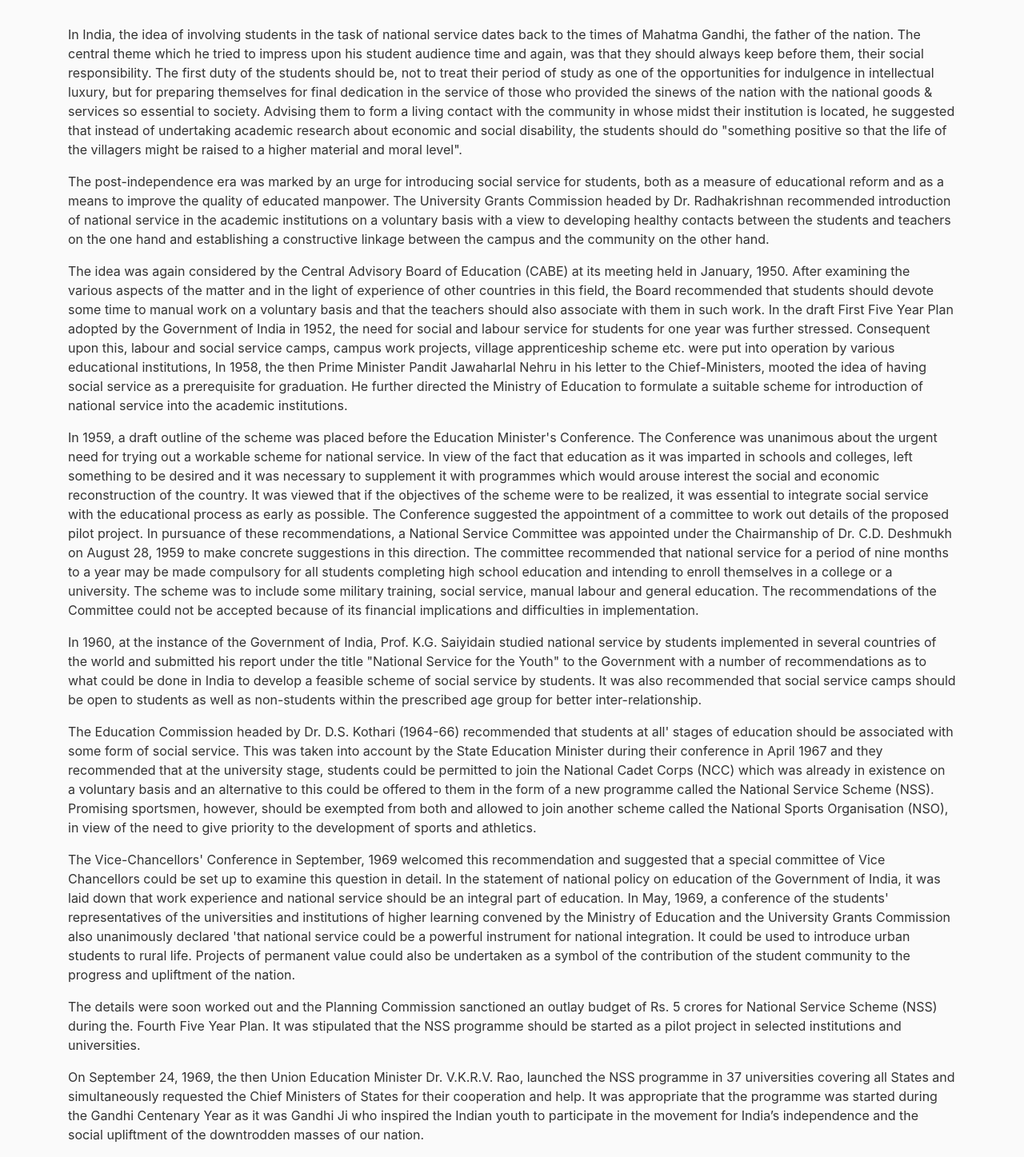
After one commit to sayalideo/RBAC-Implementation, a Flask app: template rbac/templates/about.html in a window 1280 px wide. The commit adds this page. Shown: the part 1110-2557 px from the top of the page at 80% size. Run offline with Flask 2, Linux system fonts and the light colour scheme; the template is opened without the code that fills it: values that come from a table or form of the project are taken from there, others are empty; data comes from the database, SQL or seed files in the repository; some libraries are stand-ins or nearby versions.

Commit message:
Add files via upload

```diff
--- /dev/null
+++ b/rbac/templates/about.html
@@ -0,0 +1,120 @@
+{% extends "layout.html" %}
+{% block content %}
+<img src="../static/bar.png" alt=""> <br><br>
+<div>
+    <h1>Welcome To National Service Scheme - Institute Portal</h1>
+</div>
+<nav class="navbar navbar-expand-lg navbar-light bg-light">
+    {% if current_user.is_authenticated %}
+        {% if role=='Admin' %}
+            <a href="{{ url_for('admin') }}" class="nav-link btn btn-outline-dark btn-lg">Dashboard</a>
+        {% elif role=='CP' %}
+        <a href="{{ url_for('cp_dashboard') }}" class="nav-link btn btn-outline-dark btn-lg">Dashboard</a>
+        {% elif role=='DH' %}
+        <a href="{{ url_for('dh_dashboard') }}" class="nav-link btn btn-outline-dark btn-lg">Dashboard</a>
+        {% elif role=='EH' %}
+        <a href="{{ url_for('eh_dashboard') }}" class="nav-link btn btn-outline-dark btn-lg">Dashboard</a>
+        {% elif role=='PRH' %}
+        <a href="{{ url_for('prh_dashboard') }}" class="nav-link btn btn-outline-dark btn-lg">Dashboard</a>
+        {% elif role=='TR' %}
+        <a href="{{ url_for('tr_dashboard') }}" class="nav-link btn btn-outline-dark btn-lg">Dashboard</a>
+        {% endif %}
+        &nbsp; &nbsp;
+        <a href="{{ url_for('logout') }}" class="nav-link btn btn-outline-dark btn-lg">Logout</a>
+            <a href="{{ url_for('objective') }}" style="margin-left: 70%" class="nav-link btn btn-outline-dark btn-lg">Objective</a>
+    {% else %}
+        <a href="{{ url_for('register') }}" class="nav-link btn btn-outline-dark btn-lg">Register</a> &nbsp; &nbsp;
+        <a href="{{ url_for('login') }}" class="nav-link btn btn-outline-dark btn-lg">Login</a> &nbsp; &nbsp;
+        <a href="{{ url_for('objective') }}" style="margin-left: 70%" class="nav-link btn btn-outline-dark btn-lg">Objective</a>
+    {% endif %}
+</nav>
+
+<div class="about">
+    <h2 style="margin-top: 3rem;">About the Organization</h2>
+    <hr />
+    <hr />
+    <img src="../static/organisation.jpg" style="margin-left: 10%; margin-bottom: 2rem;"  width="80%" height ="40%" alt="">
+    <p>In India, the idea of involving students in the task of national service dates back to the times
+        of Mahatma Gandhi, the father of the nation. The central theme which he tried to impress upon his
+        student audience time and again, was that they should always keep before them, their social
+        responsibility. The first duty of the students should be, not to treat their period of study as
+        one of the opportunities for indulgence in intellectual luxury, but for preparing themselves for
+        final dedication in the service of those who provided the sinews of the nation with the national
+        goods & services so essential to society. Advising them to form a living contact with the community
+        in whose midst their institution is located, he suggested that instead of undertaking academic
+        research about economic and social disability, the students should do "something positive so that
+        the life of the villagers might be raised to a higher material and moral level".</p>
+
+    <p>The post-independence era was marked by an urge for introducing social service for students, both
+        as a measure of educational reform and as a means to improve the quality of educated manpower.
+        The University Grants Commission headed by Dr. Radhakrishnan recommended introduction of national
+        service in the academic institutions on a voluntary basis with a view to developing healthy contacts
+        between the students and teachers on the one hand and establishing a constructive linkage between
+        the campus and the community on the other hand.</p>
+
+    <p>The idea was again considered by the Central Advisory Board of Education (CABE) at its meeting held
+        in January, 1950. After examining the various aspects of the matter and in the light of experience
+        of other countries in this field, the Board recommended that students should devote some time to
+        manual work on a voluntary basis and that the teachers should also associate with them in such
+        work. In the draft First Five Year Plan adopted by the Government of India in 1952, the need for
+        social and labour service for students for one year was further stressed. Consequent upon this,
+        labour and social service camps, campus work projects, village apprenticeship scheme etc. were
+        put into operation by various educational institutions, In 1958, the then Prime Minister Pandit
+        Jawaharlal Nehru in his letter to the Chief-Ministers, mooted the idea of having social service
+        as a prerequisite for graduation. He further directed the Ministry of Education to formulate a
+        suitable scheme for introduction of national service into the academic institutions.</p>
+
+    <p>In 1959, a draft outline of the scheme was placed before the Education Minister's Conference. The
+        Conference was unanimous about the urgent need for trying out a workable scheme for national
+        service. In view of the fact that education as it was imparted in schools and colleges, left
+        something to be desired and it was necessary to supplement it with programmes which would arouse
+        interest the social and economic reconstruction of the country. It was viewed that if the
+        objectives of the scheme were to be realized, it was essential to integrate social service with
+        the educational process as early as possible. The Conference suggested the appointment of a
+        committee to work out details of the proposed pilot project. In pursuance of these recommendations,
+        a National Service Committee was appointed under the Chairmanship of Dr. C.D. Deshmukh on August 28,
+        1959 to make concrete suggestions in this direction. The committee recommended that national
+        service for a period of nine months to a year may be made compulsory for all students completing
+        high school education and intending to enroll themselves in a college or a university. The scheme
+        was to include some military training, social service, manual labour and general education. The
+        recommendations of the Committee could not be accepted because of its financial implications and
+        difficulties in implementation.</p>
+
+    <p>In 1960, at the instance of the Government of India, Prof. K.G. Saiyidain studied national service
+        by students implemented in several countries of the world and submitted his report under the title
+        "National Service for the Youth" to the Government with a number of recommendations as to what
+        could be done in India to develop a feasible scheme of social service by students. It was also
+        recommended that social service camps should be open to students as well as non-students within
+        the prescribed age group for better inter-relationship.</p>
+
+    <p> The Education Commission headed by Dr. D.S. Kothari (1964-66) recommended that students at all'
+        stages of education should be associated with some form of social service. This was taken into
+        account by the State Education Minister during their conference in April 1967 and they recommended
+        that at the university stage, students could be permitted to join the National Cadet Corps (NCC)
+        which was already in existence on a voluntary basis and an alternative to this could be offered
+        to them in the form of a new programme called the National Service Scheme (NSS). Promising sportsmen,
+        however, should be exempted from both and allowed to join another scheme called the National Sports
+        Organisation (NSO), in view of the need to give priority to the development of sports and athletics.</p>
+
+    <p>The Vice-Chancellors' Conference in September, 1969 welcomed this recommendation and suggested that
+        a special committee of Vice Chancellors could be set up to examine this question in detail. In the
+        statement of national policy on education of the Government of India, it was laid down that work
+        experience and national service should be an integral part of education. In May, 1969, a conference
+        of the students' representatives of the universities and institutions of higher learning convened
+        by the Ministry of Education and the University Grants Commission also unanimously declared 'that
+        national service could be a powerful instrument for national integration. It could be used to
+        introduce urban students to rural life. Projects of permanent value could also be undertaken as
+        a symbol of the contribution of the student community to the progress and upliftment of the nation.</p>
+
+    <p>The details were soon worked out and the Planning Commission sanctioned an outlay budget of Rs. 5
+        crores for National Service Scheme (NSS) during the. Fourth Five Year Plan. It was stipulated that
+        the NSS programme should be started as a pilot project in selected institutions and universities.</p>
+
+    <p>On September 24, 1969, the then Union Education Minister Dr. V.K.R.V. Rao, launched the NSS programme
+        in 37 universities covering all States and simultaneously requested the Chief Ministers of States
+        for their cooperation and help. It was appropriate that the programme was started during the Gandhi
+        Centenary Year as it was Gandhi Ji who inspired the Indian youth to participate in the movement for
+        India’s independence and the social upliftment of the downtrodden masses of our nation.</p>
+</div>
+
+{% endblock content %}
--- a/rbac/templates/home.html
+++ b/rbac/templates/home.html
@@ -21,9 +21,12 @@
         {% endif %}
         &nbsp; &nbsp;
         <a href="{{ url_for('logout') }}" class="nav-link btn btn-outline-dark btn-lg">Logout</a>
+        <a href="{{ url_for('about') }}" style="margin-left: 70%" class="nav-link btn btn-outline-dark btn-lg">About NSS</a>
+
     {% else %}
         <a href="{{ url_for('register') }}" class="nav-link btn btn-outline-dark btn-lg">Register</a> &nbsp; &nbsp;
         <a href="{{ url_for('login') }}" class="nav-link btn btn-outline-dark btn-lg">Login</a> &nbsp; &nbsp;
+        <a href="{{ url_for('about') }}" style="margin-left: 70%" class="nav-link btn btn-outline-dark btn-lg">About NSS</a>
     {% endif %}
 </nav>
 <br>
```
Also changed, not shown: rbac/templates/objective.html (added, +90 -0 lines).
